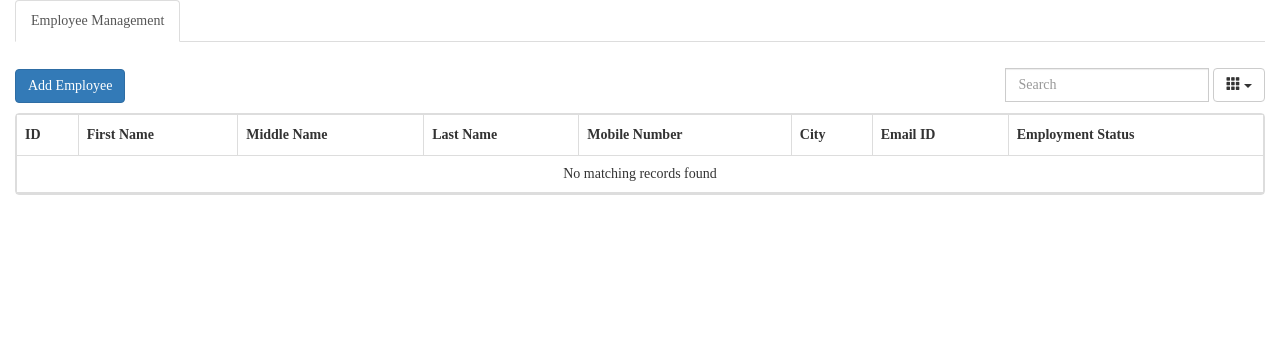
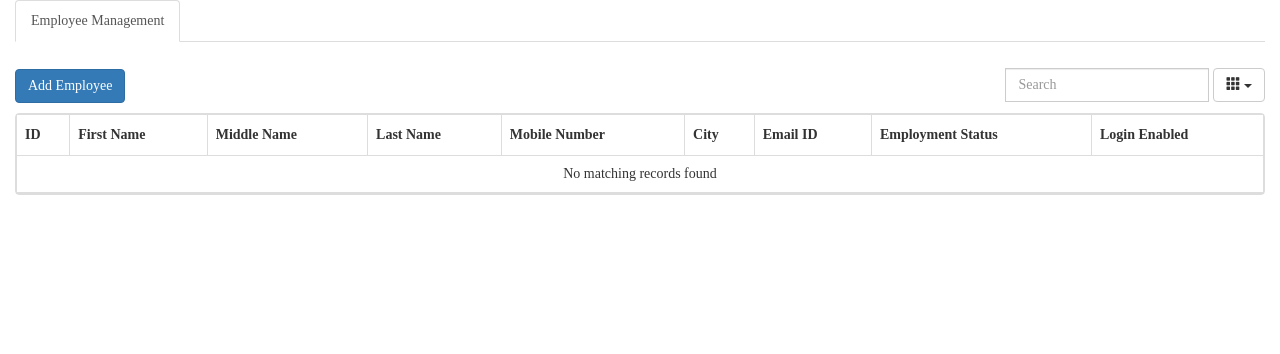
Before and after one commit to mayurkarale34/employee_management, a Flask app: template templates/manage_employee.html in a window 1280 px wide. Shown: the part 116-470 px from the top of the page. Run offline with Flask 3, Linux system fonts and the light colour scheme; the visitor is signed in with stand-in values (Sample User, id 1); the template is opened without the code that fills it: most values are stand-ins (such as "Sample title", 1, 10 or a date in 2020); some libraries are stand-ins or nearby versions; some web fonts are replaced.

Commit message:
login enabled column

```diff
--- a/templates/manage_employee.html
+++ b/templates/manage_employee.html
@@ -71,6 +71,7 @@
                         <th data-field="job_title"  data-visible="false">Job Title</th>
                         <th data-field="employment_type"  data-visible="false">Employment Type</th>
                         <th data-field="employment_status">Employment Status</th>
+                        <th data-field="login_enabled">Login Enabled</th>
                         <th data-field="salary" data-visible="false">Salary</th>
                         <th data-field="afi"  data-visible="false">Areas for improvement</th>
                         <th data-field="achievements"  data-visible="false">Achievements</th>
```
